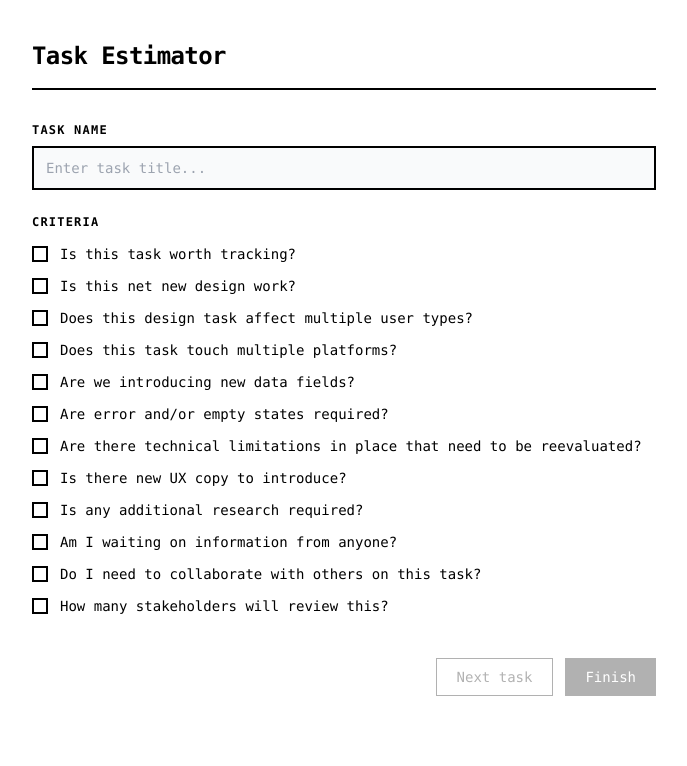
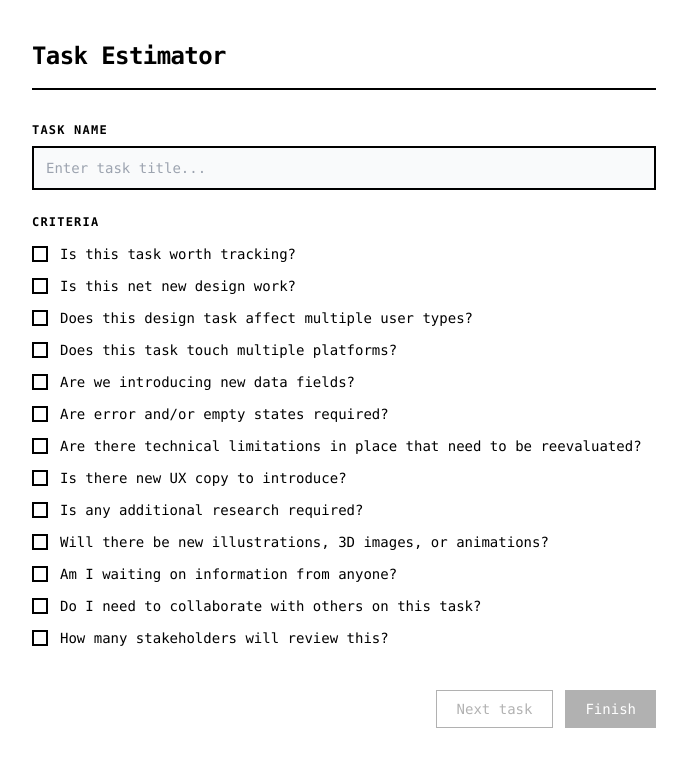
Before and after one commit to alexcbruno/task-estimator, a React (Vite) app: page / in a window 1280 px wide. Shown: the top 766 px of the page, without its empty margins (296-983 px from the left). Built offline with nearby package versions, Linux system fonts and the light colour scheme.

Commit message:
Update criteria

```diff
--- a/src/data/criteria.ts
+++ b/src/data/criteria.ts
@@ -38,6 +38,11 @@ export const CRITERIA: Criterion[] = [
     points: 1,
   },
   {
+    id: "new-image-assets",
+    label: "Will there be new illustrations, 3D images, or animations?",
+    points: 2,
+  },
+  {
     id: "waiting-on-info",
     label: "Am I waiting on information from anyone?",
     points: 2,
```
